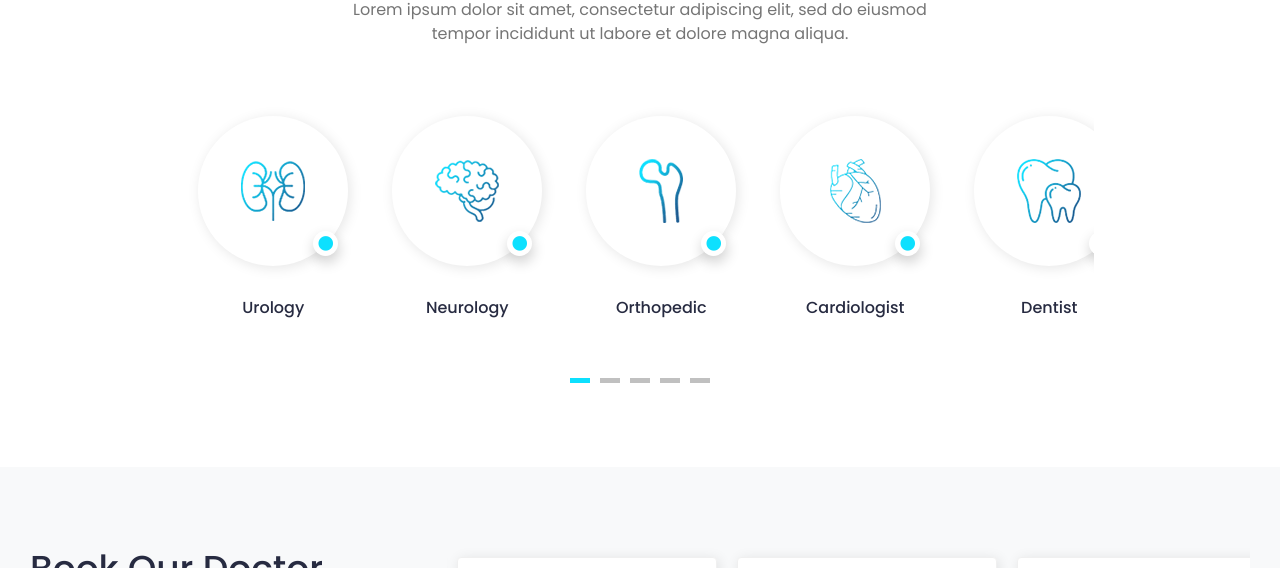
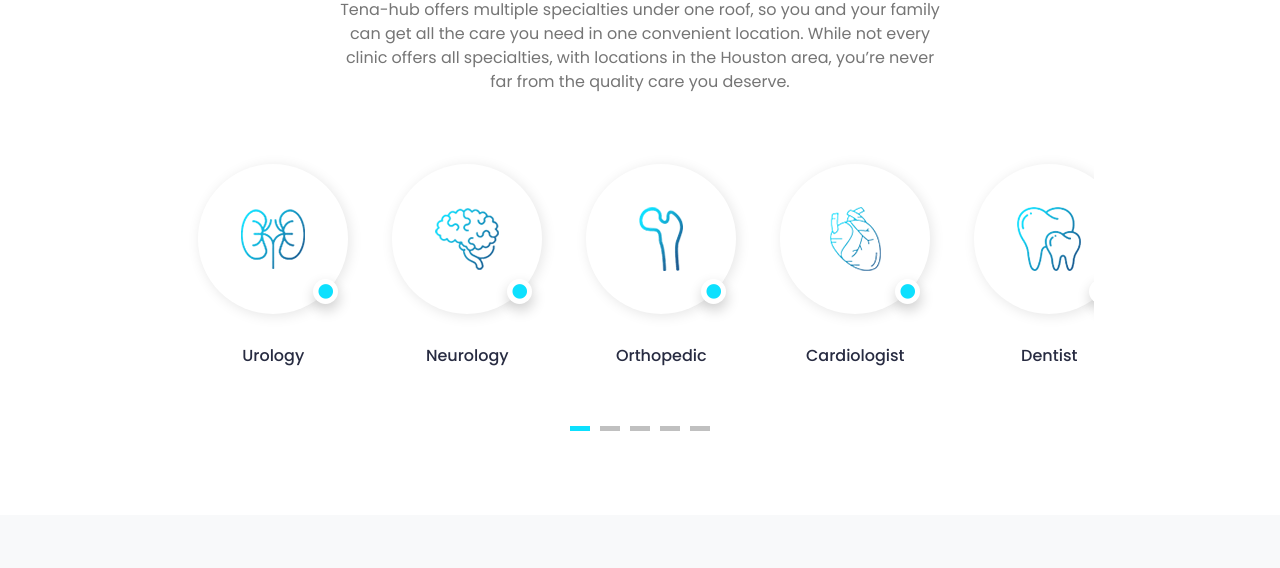
Before and after one commit to sfsa9790/doapp, a plain HTML site: page index.html in a window 1280 px wide. Shown: the part 675-1243 px from the top of the page. Drawn offline with Linux system fonts and the light colour scheme.

Commit message:
Update index.html

```diff
--- a/index.html
+++ b/index.html
@@ -173,7 +173,7 @@
 				<div class="container-fluid">
 					<div class="section-header text-center">
 						<h2>Clinic and Specialities</h2>
-						<p class="sub-title">Lorem ipsum dolor sit amet, consectetur adipiscing elit, sed do eiusmod tempor incididunt ut labore et dolore magna aliqua.</p>
+						<p class="sub-title">Tena-hub offers multiple specialties under one roof, so you and your family can get all the care you need in one convenient location. While not every clinic offers all specialties, with  locations in the Houston area, you’re never far from the quality care you deserve.</p>
 					</div>
 					<div class="row justify-content-center">
 						<div class="col-md-9">
```
